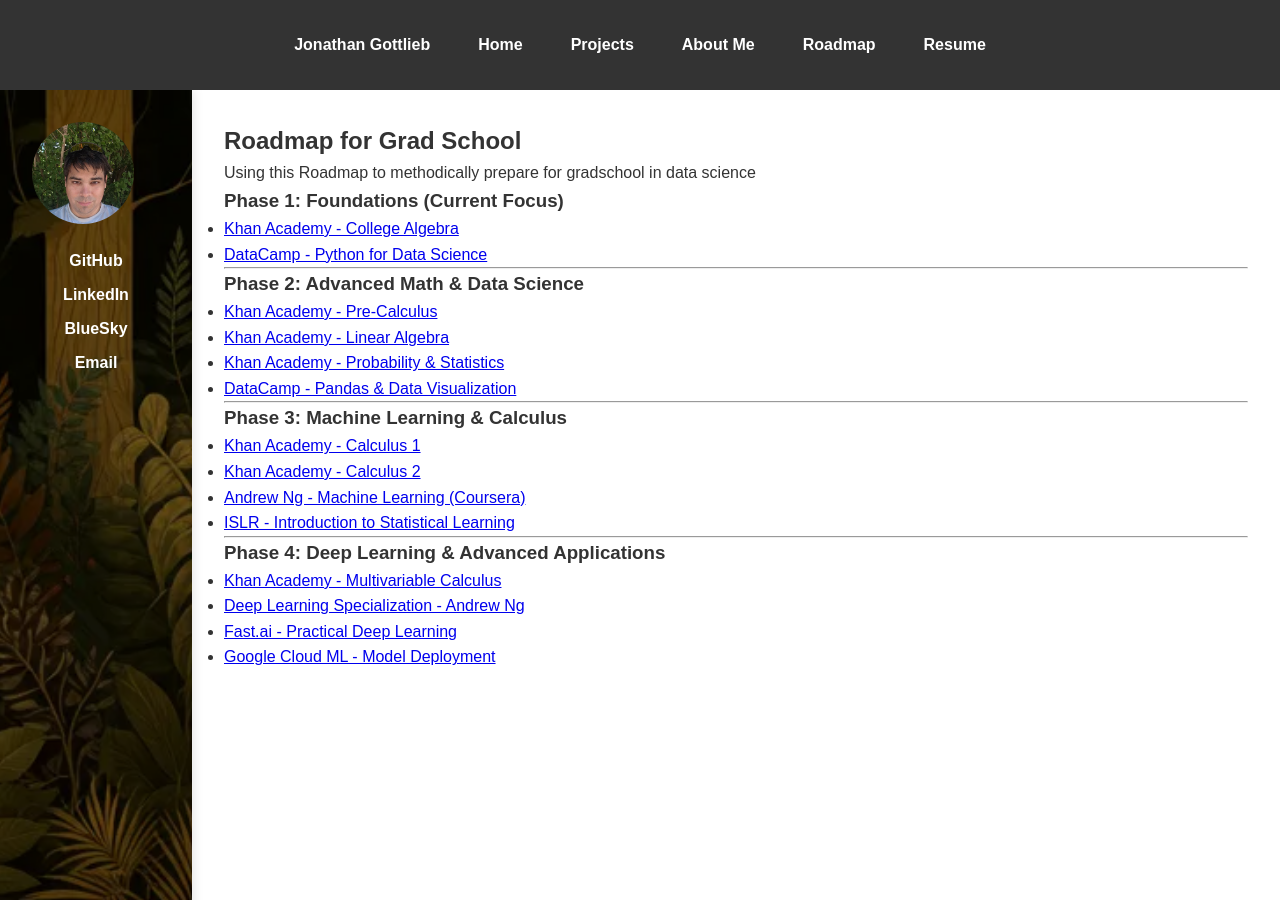
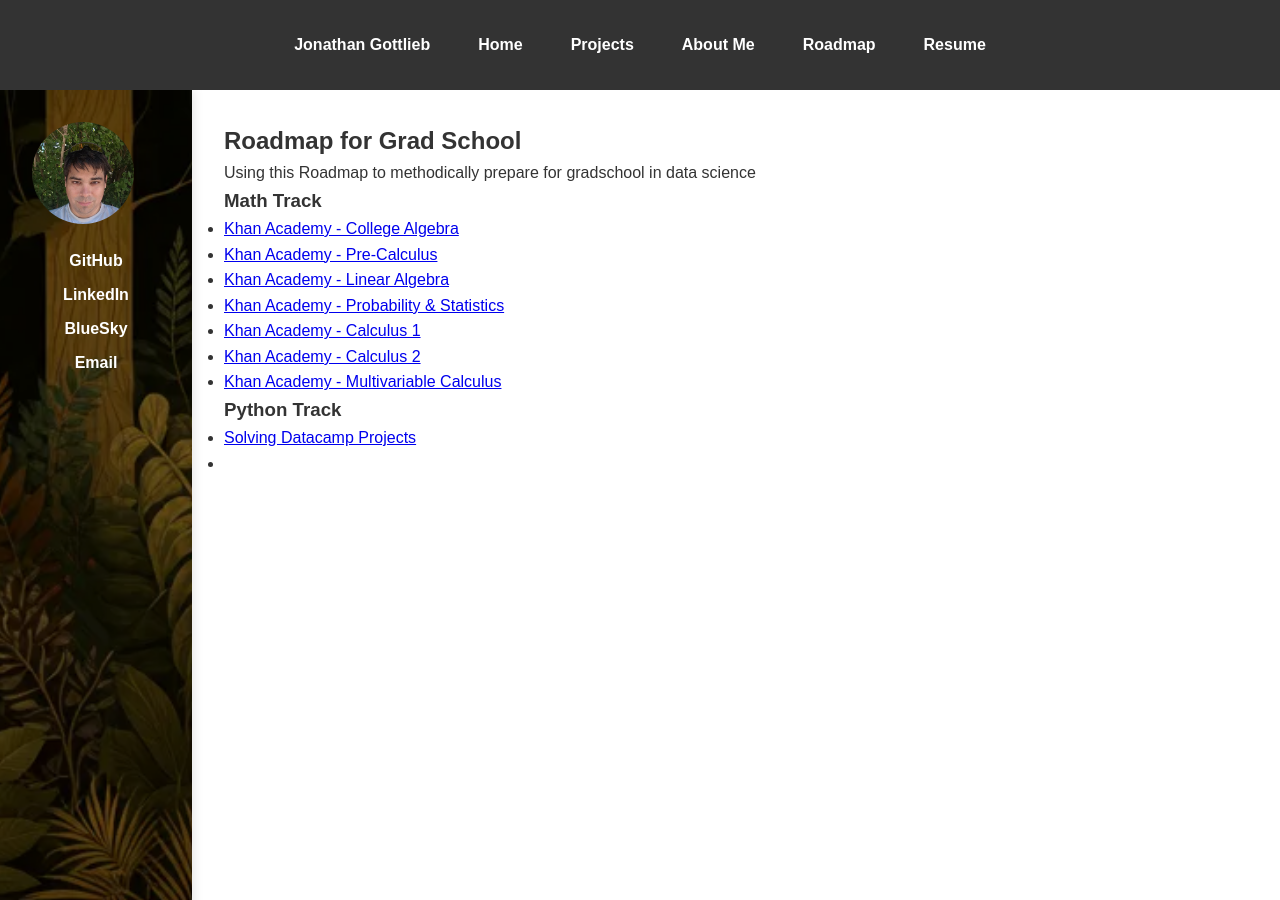
Before and after one commit to gotjon05/website_fina, a Jekyll site: the page built from roadmap.markdown, in a window 1280 px wide. Built offline with Jekyll 4.4.1, drawn with Linux system fonts in a browser that asks for light colours.

Commit message:
updated goal in roadmap

```diff
--- a/roadmap.markdown
+++ b/roadmap.markdown
@@ -7,30 +7,15 @@
 ## Roadmap for Grad School
 Using this Roadmap to methodically prepare for gradschool in data science
 
-### Phase 1: Foundations (Current Focus)
+### Math Track
 - [Khan Academy - College Algebra](https://www.khanacademy.org/math/college-algebra)
-- [DataCamp - Python for Data Science](https://www.datacamp.com/courses/intro-to-python-for-data-science)
-
----
-
-### Phase 2: Advanced Math & Data Science
 - [Khan Academy - Pre-Calculus](https://www.khanacademy.org/math/precalculus)
 - [Khan Academy - Linear Algebra](https://www.khanacademy.org/math/linear-algebra)
 - [Khan Academy - Probability & Statistics](https://www.khanacademy.org/math/statistics-probability)
-- [DataCamp - Pandas & Data Visualization](https://www.datacamp.com/tracks/data-analyst-with-python)
-
----
-
-### Phase 3: Machine Learning & Calculus
 - [Khan Academy - Calculus 1](https://www.khanacademy.org/math/calculus-1)
 - [Khan Academy - Calculus 2](https://www.khanacademy.org/math/calculus-2)
-- [Andrew Ng - Machine Learning (Coursera)](https://www.coursera.org/learn/machine-learning)
-- [ISLR - Introduction to Statistical Learning](https://www.statlearning.com/)
+- [Khan Academy - Multivariable Calculus](https://www.khanacademy.org/math/multivariable-calculus)
 
----
-
-### Phase 4: Deep Learning & Advanced Applications
-- [Khan Academy - Multivariable Calculus](https://www.khanacademy.org/math/multivariable-calculus)
-- [Deep Learning Specialization - Andrew Ng](https://www.coursera.org/specializations/deep-learning)
-- [Fast.ai - Practical Deep Learning](https://course.fast.ai/)
-- [Google Cloud ML - Model Deployment](https://cloud.google.com/training/courses/machine-learning)
+### Python Track
+- [Solving Datacamp Projects](https://app.datacamp.com/learn/projects?technologies=2)
+-
```
